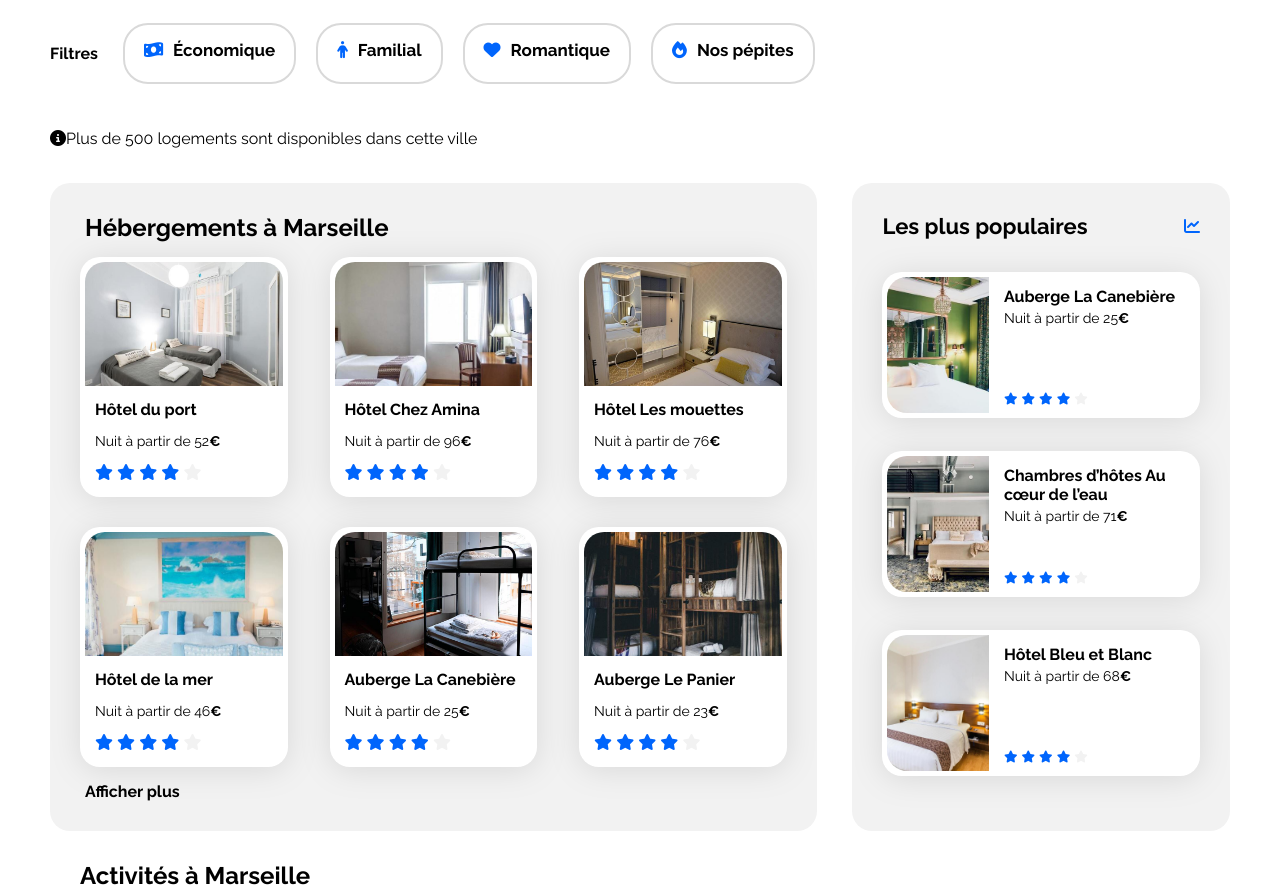
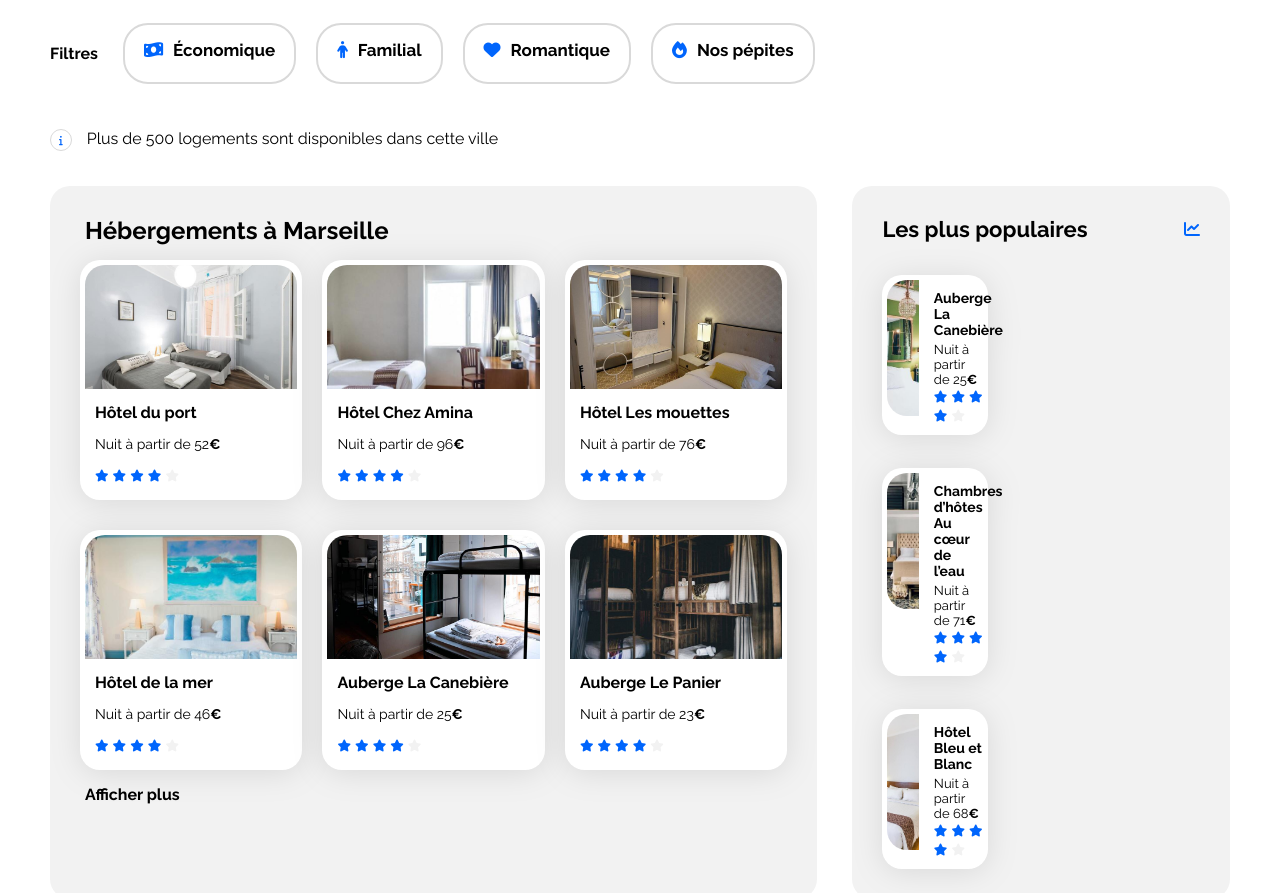
Before and after one commit to Zyo7/Booki, a plain HTML site: page booki-project-student/index.html in a window 1280 px wide. Shown: the part 280-1173 px from the top of the page. Drawn offline with Linux system fonts and the light colour scheme.

Commit message:
Première couche de RWD

```diff
--- a/booki-project-student/css/style.css
+++ b/booki-project-student/css/style.css
@@ -17,7 +17,8 @@
 body {
     display: flex;
     justify-content: center;
-    margin: 0px;
+    margin: 0px auto;
+    max-width: 1440px;
 }
 
 .main-container {
@@ -65,8 +66,9 @@ header h1 {
     border-radius: 15px 0px 0px 15px;
     text-align: center;
     width: 50px;
-    height: 49px;
+    height: 36px;
     margin: 0px;
+    padding-top: 13px;
 }
 
 .location .fa-solid {
@@ -107,7 +109,7 @@ header h1 {
 }
 
 .filtre:hover{
-    background-color: #DEEBFF;
+    background-color: var(--filter-bg-color);
 }
 
 .filtre .fa-solid {
@@ -153,7 +155,7 @@ header h1 {
 }
 
 .hebergements .card {
-    width: 28%;
+    width: 30%;
     margin: 15px 0;
 }
 .hebergements h3 {
@@ -172,15 +174,16 @@ header h1 {
     margin: 10px;
 }
 
+.activites .card {
+    padding: 0;
+    width: 23%;
+}
+
 .activites .card img {
-    width: 297px;
+    width: 100%;
     margin: 0px;
     border-radius: 20px 20px 0 0;
     height: 380px;
-}
-
-.activites .card {
-    padding: 0;
 }
 
 .activites h3 {
@@ -244,6 +247,15 @@ header h1 {
 
 .footer section {
     width: 100%;
+}
+
+.fa-info {
+    border: solid 1px var(--filter-border-color);
+    border-radius: 13px;
+    margin-right: 15px;
+    padding: 5px 8px;
+    font-size: 10px;
+    color: var(--main-color);
 }
 /** Code ajouté fin **/
 /****** Hebergements And Populaires ***********/
@@ -316,19 +328,17 @@ header h1 {
 /* Le code ci-dessous correspond à la version responsive uniquement */
 
 /****** Media queries ***********/
-/* Medium devices (tablets, less/equal than 1024px) */
-@media (max-width: 1024px) {
-    .hebergements-and-populaires {
-        flex-direction: row; /** Code édité **/
+@media (max-width: 1440px) {
+    .main-container{
+        padding: 0 30px;
     }
 
-    .hebergements {
-        width: 100%;
+    .view-desktop{
+        padding: 0 20px;
     }
 
-    .populaires {
-        width: 100%;
-        margin-top: 50px;
+    .hebergements-and-populaires {
+        flex-direction: row;
     }
 
     .populaires-cards {
@@ -350,7 +360,59 @@ header h1 {
     }
 }
 
+/* Medium devices (tablets, less/equal than 1024px) */
+@media (max-width: 1024px) {
+    .hebergements-and-populaires {
+        flex-direction: column;
+    }
+
+    .hebergements {
+        width: 100%;
+    }
+
+    .populaires {
+        width: 100%;
+        margin-top: 50px;
+    }
+
+    .populaires-cards {
+        display: flex;
+        flex-direction: row; /** Code édité **/
+        justify-content: space-between;
+    }
+
+    .activites .card img {
+        height: 180px;
+    }
+
+    .card h3 {
+        font-size: 13px;
+    }
+}
+
 /* Small devices (phones, less than 768px) */
 @media (max-width: 767.98px) {
-    /* ... */
+    .hebergements-and-populaires {
+        flex-direction: column-reverse;
+    }
+
+    .hebergements {
+        background-color: var(white);
+    }
+
+    .card-hebergement {
+        flex-direction: column;
+    }
+
+    .populaires-cards{
+        flex-direction: column;
+    }
+
+    .card-activites {
+        flex-direction: column;
+    }
+
+    .footer {
+        flex-direction: column;
+    }
 }
--- a/booki-project-student/index.html
+++ b/booki-project-student/index.html
@@ -26,7 +26,7 @@
                     <a>Activités</a>
                 </nav>
             </div>
-            <div>
+            <div class="view-desktop">
                 <div>
                     <h1>Trouvez votre hébergement pour des vacances de rêve</h1>
                     <p>En plein centre-ville ou en pleine nature</p>
@@ -44,11 +44,11 @@
                         <p class="filtre"><i class="fa-solid fa-heart"></i>Romantique</p>
                         <p class="filtre"><i class="fa-solid fa-fire"></i>Nos pépites</p>
                     </div>
-                    <p><i class="fas fa-info-circle"></i>Plus de 500 logements sont disponibles dans cette ville</p>
+                    <p><i class="fas fa-info"></i>Plus de 500 logements sont disponibles dans cette ville</p>
                 </div>
             </div>
         </header>
-        <main>
+        <main class="view-desktop">
             <div class="hebergements-and-populaires">
                 <section class="hebergements">
                     <div>
@@ -62,11 +62,11 @@
                                     <h3>Hôtel du port</h3>
                                     <p>Nuit à partir de 52<span class="euro">€</span></p>
                                     <!--Note par étoile-->
-                                    <i class="fa-solid fa-star"></i>
-                                    <i class="fa-solid fa-star"></i>
-                                    <i class="fa-solid fa-star"></i>
-                                    <i class="fa-solid fa-star"></i>
-                                    <i class="fa-solid no-rate fa-star"></i>
+                                    <i class="fa-xs fa-solid fa-star"></i>
+                                    <i class="fa-xs fa-solid fa-star"></i>
+                                    <i class="fa-xs fa-solid fa-star"></i>
+                                    <i class="fa-xs fa-solid fa-star"></i>
+                                    <i class="fa-xs fa-solid no-rate fa-star"></i>
                                 </div>
                             </a>
                         </article> <!--Article à dupliquer pour chaque carte de la section hébergements quand rempli-->
@@ -77,11 +77,11 @@
                                     <h3>Hôtel Chez Amina</h3>
                                     <p>Nuit à partir de 96<span class="euro">€</span></p>
                                     <!--Note par étoile-->
-                                    <i class="fa-solid fa-star"></i>
-                                    <i class="fa-solid fa-star"></i>
-                                    <i class="fa-solid fa-star"></i>
-                                    <i class="fa-solid fa-star"></i>
-                                    <i class="fa-solid no-rate fa-star"></i>
+                                    <i class="fa-xs fa-solid fa-star"></i>
+                                    <i class="fa-xs fa-solid fa-star"></i>
+                                    <i class="fa-xs fa-solid fa-star"></i>
+                                    <i class="fa-xs fa-solid fa-star"></i>
+                                    <i class="fa-xs fa-solid no-rate fa-star"></i>
                                 </div>
                             </a>
                         </article> <!--Article à dupliquer pour chaque carte de la section hébergements quand rempli-->
@@ -92,11 +92,11 @@
                                     <h3>Hôtel Les mouettes</h3>
                                     <p>Nuit à partir de 76<span class="euro">€</span></p>
                                     <!--Note par étoile-->
-                                    <i class="fa-solid fa-star"></i>
-                                    <i class="fa-solid fa-star"></i>
-                                    <i class="fa-solid fa-star"></i>
-                                    <i class="fa-solid fa-star"></i>
-                                    <i class="fa-solid no-rate fa-star"></i>
+                                    <i class="fa-xs fa-solid fa-star"></i>
+                                    <i class="fa-xs fa-solid fa-star"></i>
+                                    <i class="fa-xs fa-solid fa-star"></i>
+                                    <i class="fa-xs fa-solid fa-star"></i>
+                                    <i class="fa-xs fa-solid no-rate fa-star"></i>
                                 </div>
                             </a>
                         </article> <!--Article à dupliquer pour chaque carte de la section hébergements quand rempli-->
@@ -107,11 +107,11 @@
                                     <h3>Hôtel de la mer</h3>
                                     <p>Nuit à partir de 46<span class="euro">€</span></p>
                                     <!--Note par étoile-->
-                                    <i class="fa-solid fa-star"></i>
-                                    <i class="fa-solid fa-star"></i>
-                                    <i class="fa-solid fa-star"></i>
-                                    <i class="fa-solid fa-star"></i>
-                                    <i class="fa-solid no-rate fa-star"></i>
+                                    <i class="fa-xs fa-solid fa-star"></i>
+                                    <i class="fa-xs fa-solid fa-star"></i>
+                                    <i class="fa-xs fa-solid fa-star"></i>
+                                    <i class="fa-xs fa-solid fa-star"></i>
+                                    <i class="fa-xs fa-solid no-rate fa-star"></i>
                                 </div>
                             </a>
                         </article> <!--Article à dupliquer pour chaque carte de la section hébergements quand rempli-->
@@ -122,11 +122,11 @@
                                     <h3>Auberge La Canebière</h3>
                                     <p>Nuit à partir de 25<span class="euro">€</span></p>
                                     <!--Note par étoile-->
-                                    <i class="fa-solid fa-star"></i>
-                                    <i class="fa-solid fa-star"></i>
-                                    <i class="fa-solid fa-star"></i>
-                                    <i class="fa-solid fa-star"></i>
-                                    <i class="fa-solid no-rate fa-star"></i>
+                                    <i class="fa-xs fa-solid fa-star"></i>
+                                    <i class="fa-xs fa-solid fa-star"></i>
+                                    <i class="fa-xs fa-solid fa-star"></i>
+                                    <i class="fa-xs fa-solid fa-star"></i>
+                                    <i class="fa-xs fa-solid no-rate fa-star"></i>
                                 </div>
                             </a>
                         </article> <!--Article à dupliquer pour chaque carte de la section hébergements quand rempli-->
@@ -137,11 +137,11 @@
                                     <h3>Auberge Le Panier</h3>
                                     <p>Nuit à partir de 23<span class="euro">€</span></p>
                                     <!--Note par étoile-->
-                                    <i class="fa-solid fa-star"></i>
-                                    <i class="fa-solid fa-star"></i>
-                                    <i class="fa-solid fa-star"></i>
-                                    <i class="fa-solid fa-star"></i>
-                                    <i class="fa-solid no-rate fa-star"></i>
+                                    <i class="fa-xs fa-solid fa-star"></i>
+                                    <i class="fa-xs fa-solid fa-star"></i>
+                                    <i class="fa-xs fa-solid fa-star"></i>
+                                    <i class="fa-xs fa-solid fa-star"></i>
+                                    <i class="fa-xs fa-solid no-rate fa-star"></i>
                                 </div>
                             </a>
                         </article> <!--Article à dupliquer pour chaque carte de la section hébergements quand rempli-->
@@ -240,7 +240,7 @@
                 </section>
             </div>
         </main>
-        <footer class="footer"><!--Les liens sont-il "réel" ou juste du texte?-->
+        <footer class="footer view-desktop"><!--Les liens sont-il "réel" ou juste du texte?-->
             <section>
                 <h3>À propos</h3>
                 <p><a>Fonctionnement du site</a></p>
```
